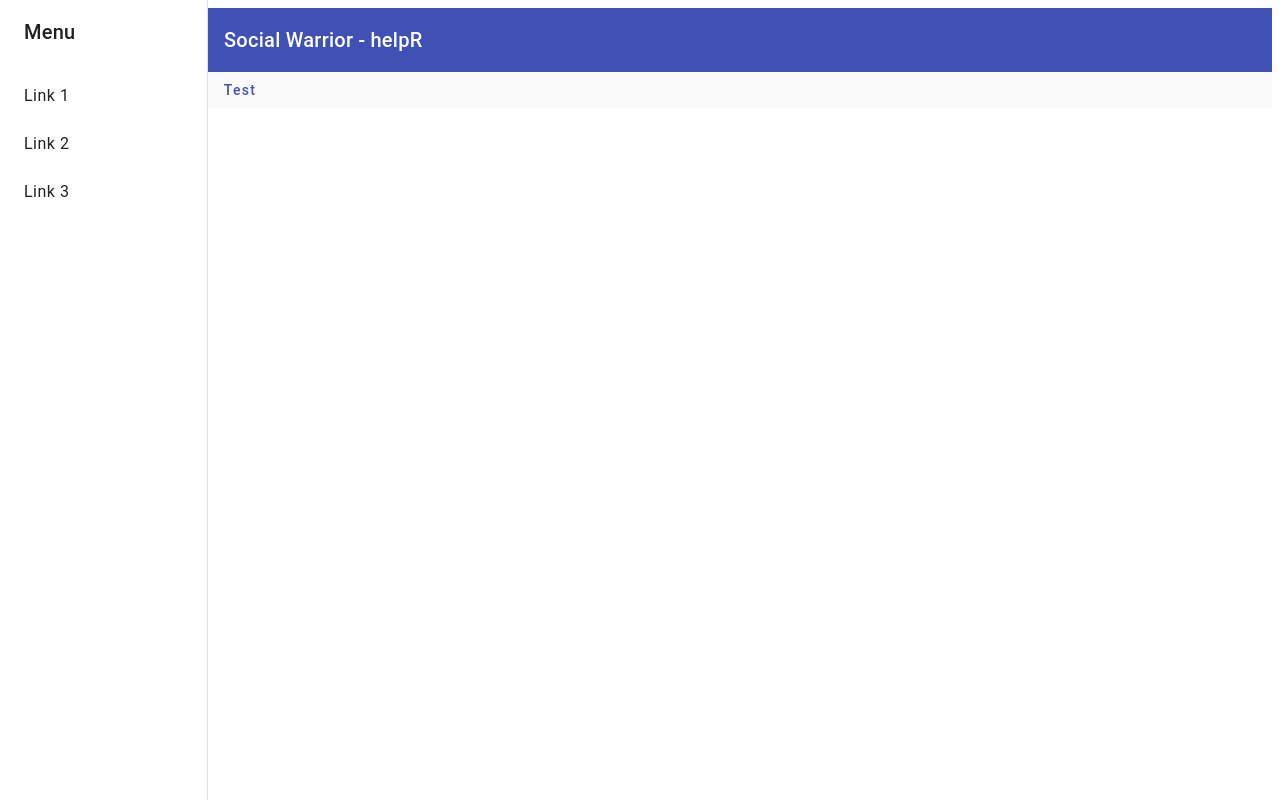
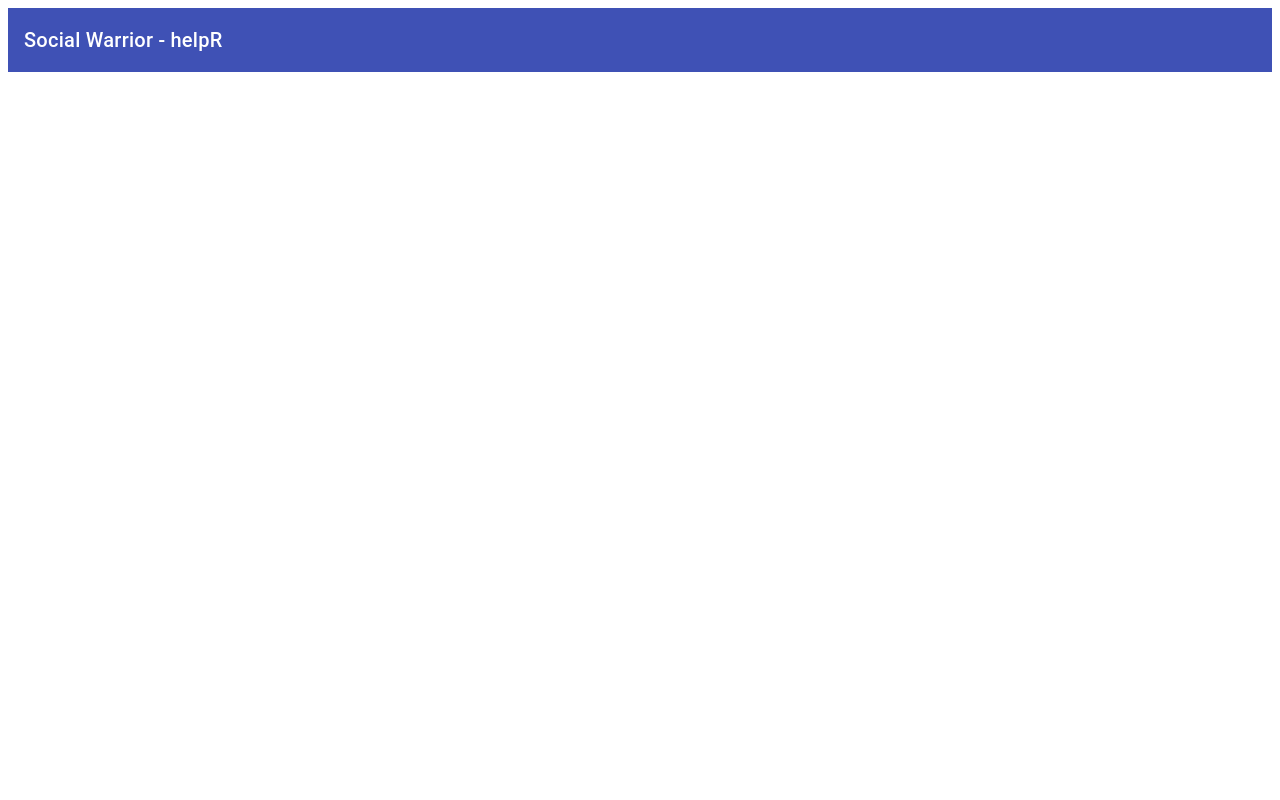
Before and after one commit to yoshi-mai/social-warrior, an Angular app: page / in a window 1280 px wide. Built offline with nearby package versions, Linux system fonts and the light colour scheme.

Commit message:
added map and settings component

```diff
--- a/src/app/app.module.ts
+++ b/src/app/app.module.ts
@@ -10,11 +10,15 @@ import { MatSidenavModule } from '@angular/material/sidenav';
 import { MatIconModule } from '@angular/material/icon';
 import { MatListModule } from '@angular/material/list';
 import { BrowserAnimationsModule } from '@angular/platform-browser/animations';
+import { MapComponent } from './components/map/map.component';
+import { SettingsComponent } from './components/settings/settings.component';
 
 @NgModule({
   declarations: [
     AppComponent,
-    NavigationComponent
+    NavigationComponent,
+    MapComponent,
+    SettingsComponent
   ],
   imports: [
     BrowserModule,
--- /dev/null
+++ b/src/app/components/map/map.component.html
@@ -0,0 +1 @@
+<p>map works!</p>
--- a/src/app/components/navigation/navigation.component.css
+++ b/src/app/components/navigation/navigation.component.css
@@ -12,6 +12,6 @@
 
 .mat-toolbar.mat-primary {
   position: sticky;
-  top: 0;
+  bottom: 0;
   z-index: 1;
 }
--- a/src/app/components/navigation/navigation.component.html
+++ b/src/app/components/navigation/navigation.component.html
@@ -1,8 +1,7 @@
 <mat-sidenav-container class="sidenav-container">
   <mat-sidenav #drawer class="sidenav" fixedInViewport
       [attr.role]="(isHandset$ | async) ? 'dialog' : 'navigation'"
-      [mode]="(isHandset$ | async) ? 'over' : 'side'"
-      [opened]="(isHandset$ | async) === false">
+      [mode]="(isHandset$ | async) ? 'over' : 'side'">
     <mat-toolbar>Menu</mat-toolbar>
     <mat-nav-list>
       <a mat-list-item href="#">Link 1</a>
@@ -10,8 +9,8 @@
       <a mat-list-item href="#">Link 3</a>
     </mat-nav-list>
   </mat-sidenav>
-  <mat-sidenav-content>
-    <mat-toolbar color="primary">
+  <mat-sidenav-content class="inner">
+    <mat-toolbar color="primary" class="bottomNav">
       <button
         type="button"
         aria-label="Toggle sidenav"
@@ -23,6 +22,5 @@
       <span>Social Warrior - helpR</span>
     </mat-toolbar>
     <!-- Add Content Here -->
-    <button mat-button type="button" color="primary">Test</button>
   </mat-sidenav-content>
 </mat-sidenav-container>
--- /dev/null
+++ b/src/app/components/settings/settings.component.html
@@ -0,0 +1 @@
+<p>settings works!</p>
--- a/src/index.html
+++ b/src/index.html
@@ -6,6 +6,7 @@
   <base href="/">
   <meta name="viewport" content="width=device-width, initial-scale=1">
   <link rel="icon" type="image/x-icon" href="favicon.ico">
+  <link href="https://fonts.googleapis.com/icon?family=Material+Icons" rel="stylesheet">
 </head>
 <body>
   <app-root></app-root>
```
Also changed, not shown: src/app/app-routing.module.ts (added, +34 -0 lines), src/app/components/map/map.component.ts (added, +10 -0 lines), src/app/components/settings/settings.component.ts (added, +10 -0 lines), src/app/components/map/map.component.css (added), src/app/components/settings/settings.component.css (added), 2 other files (tests, documents, lock files or other folders).
